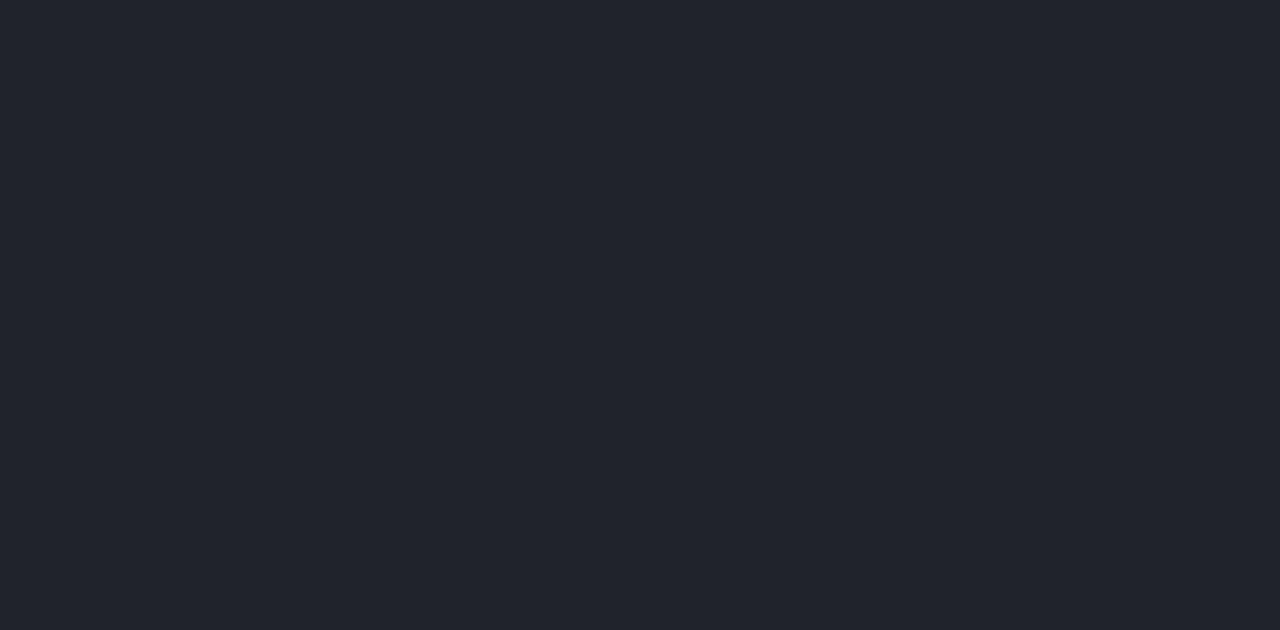
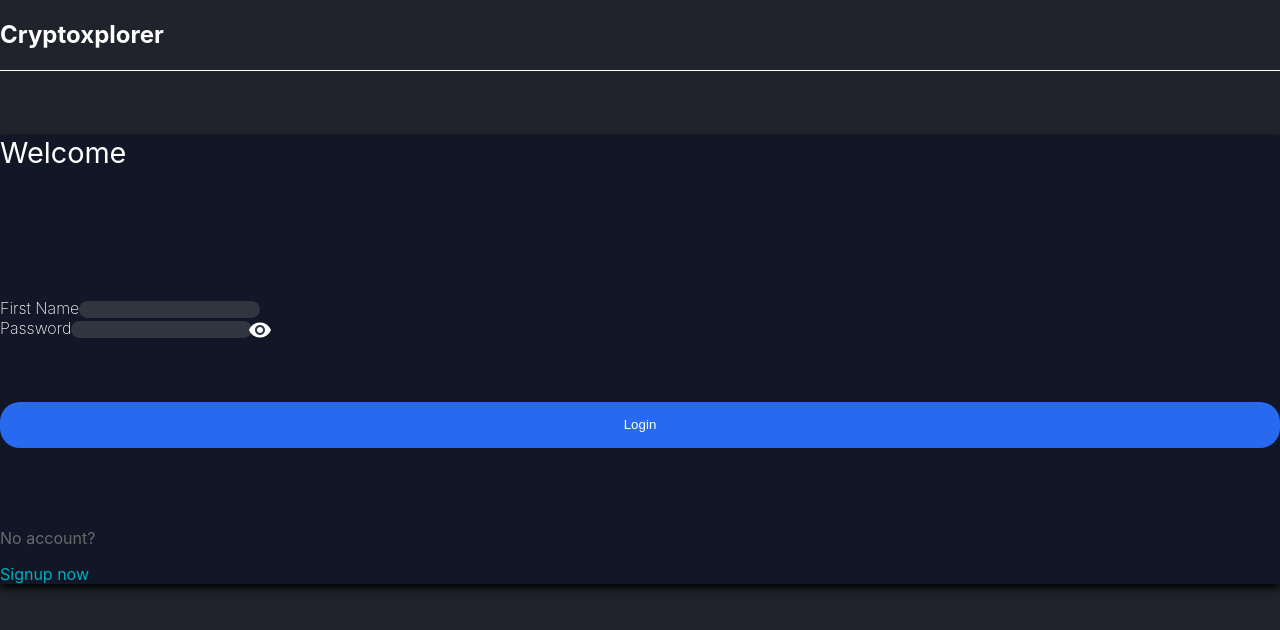
Before and after one commit to SEP-Group-28/Data-Explorer-FrontEnd, a React (Vite) app: page /login in a window 1280 px wide. Before the commit this address had no page. Shown: the top 630 px of the page. Built offline with nearby package versions, Linux system fonts and the light colour scheme.

Commit message:
Connect login page to backend

```diff
--- a/src/Validations.js
+++ b/src/Validations.js
@@ -78,11 +78,11 @@ const custom_password = (value, helper) => {
     );
   } else if (value.search(/[0-9]/i) < 0) {
     return helper.message("Password must contain at least one number");
-//   } else if (value.search(/[#?!@$%^&*-]/i) < 0) {
-//     return helper.message(
-//       "Password must contain at least one special character"
-//     );
-//   } else {
+  } else if (value.search(/[#?!@$%^&*-]/i) < 0) {
+    return helper.message(
+      "Password must contain at least one special character"
+    );
+  } else {
     return true;
   }
 };
--- a/src/navigation/Router.jsx
+++ b/src/navigation/Router.jsx
@@ -1,6 +1,7 @@
 import React from "react";
 import { BrowserRouter, Routes, Route } from "react-router-dom";
 import Candle from "../views/candle/Candle";
+import Login from "../views/login/Login";
 import Register from "../views/register/Register";
 
 function Router() {
@@ -8,6 +9,8 @@ function Router() {
     <BrowserRouter>
       <Routes>
         <Route path="/register" element={<Register />} />
+        <Route path="/login" element={<Login />} />
+
         <Route path="/" element={<Candle />} />
       </Routes>
     </BrowserRouter>
--- a/src/services/AuthServices.js
+++ b/src/services/AuthServices.js
@@ -10,28 +10,28 @@ const register = (data) => {
   return axios({
     method: "post",
     url: APIEndpoint + "/register",
-    data: {
+    data:{
       firstname: data["First Name"],
       lastname: data["Last Name"],
       email: data["Email"],
       password: data["Password"],
     },
-    // headers: {Authorization: `Bearer ${token.getAccessToken()}`}
+    //  headers: {Authorization: `Bearer ${token.getAccessToken()}`}
+    // headers:{'Content-Type':"application/json"},
+    // json:true,
   });
 };
 
   const login = async(data)=>{
-    console.log(data);
 
     const response = await axios({
       method : "post",
       url: APIEndpoint + '/login',
       data:{
-        email : data.Email,
-        password : data.password
+        email : data["Email"],
+        password : data["Password"],
       }
     });
-    console.log("response", response);
     token.setAccessToken(response.data.access_token);
     return response;
   }
--- a/src/views/login/Login.jsx
+++ b/src/views/login/Login.jsx
@@ -0,0 +1,110 @@
+import React, { useState,useEffect } from "react";
+import HeaderOne from "../../components/headers/HeaderOne";
+import { Link } from "react-router-dom";
+import { Form, FormControl } from "react-bootstrap";
+import GoogleButton from "react-google-button";
+import { CLIENT_ID } from "../../config";
+import Validation from "../../Validations";
+import AuthServices from "../../services/AuthServices";
+
+import VisibilityOff from "@mui/icons-material/VisibilityOff";
+import Visibility from "@mui/icons-material/Visibility";
+import IconButton from "@mui/material/IconButton";
+
+function Login() {
+    const formValues = {
+      Email: "",
+      Password: "",
+    };
+
+    const [state, setState] = useState(formValues);
+      const [emailError, setEmailError] = useState("");
+      const [passwordError, setPasswordError] = useState("");
+
+
+    const [showPassword, setShowPassword] = useState(false);
+
+    const togglePassword = () => {
+      setShowPassword(!showPassword);
+    };
+    const handleChange = (e) => {
+      setState({
+        ...state,
+        [e.target.name]: e.target.value,
+      });
+    };
+
+    const handleSubmit= async(e)=>{
+        e.preventDefault();
+        const {value,error} =Validation.login(state);
+        if(error){
+          const errors = {};
+            error.details.map((item)=>{
+              errors[item.path[0]] = item.message;
+              });
+              if(errors.Email)
+                setEmailError(errors.Email)
+
+              if(errors.Password)
+                setPasswordError(errors.Password)
+
+        }else{
+          try{
+            const response =await AuthServices.login(state);
+            console.log(" response is",response);
+          }catch(error){
+            console.log("Login failed")
+          }
+          setEmailError("");
+          setPasswordError("")
+        }
+
+
+    }
+
+  return (
+    <div className="Login">
+      <HeaderOne />
+      <div className="login-container col-md-4 container d-flex flex-column" style={{ backgroundColor: "rgb(17, 23, 38)" }}>
+        <header>Welcome</header>
+        <Form className="register-form container  d-flex flex-column col-9">
+            {emailError !== "" && (
+                <p className="d-flex justify-content-center mb-0" style={{ color: "red" }}>
+                    {emailError}
+                </p>
+                )}
+            <Form.Group className="formGroup mb-3 d-flex flex-row" id="formEmail">
+                <Form.Label className="register-form-label">First Name</Form.Label>
+                <Form.Control className="register-form-control" type="Email" place holder="Enter email" name="Email"
+                onChange={handleChange} required/>
+            </Form.Group>
+
+            {passwordError !== "" && (
+                <p className="d-flex justify-content-center mb-0" style={{ color: "red" }}>
+                    {passwordError}
+                </p>
+                )}
+            <Form.Group className="formGroup mb-3 d-flex flex-row" id="formPassword">
+                <Form.Label className="register-form-label">Password</Form.Label>
+                <Form.Control className="register-form-control"  place holder="Enter password" name="Password"
+                 type={showPassword ? 'text' : 'password'}
+                onChange={handleChange} required/>
+                <IconButton style={{backgroundColor:"#30353F", width:"0px",height:"0px",color:"white"}} onClick={togglePassword}>
+              {showPassword? <VisibilityOff   /> : <Visibility/> }
+              </IconButton>
+            </Form.Group>
+
+            <button type="submit" className="login-btn mb-10" id="login-btn" onClick={handleSubmit}>Login</button>
+
+            <div className="d-flex flex-row col-7 align-self-center justify-content-between">
+            <p>No account?</p>
+            <Link style={{textDecoration:"none"}} to="/register"><span>Signup now</span></Link>
+            </div>
+
+          </Form>
+        </div>
+    </div>
+  );
+}
+
+export default Login;
```
